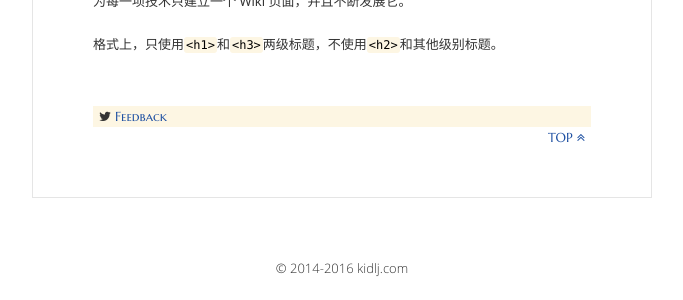
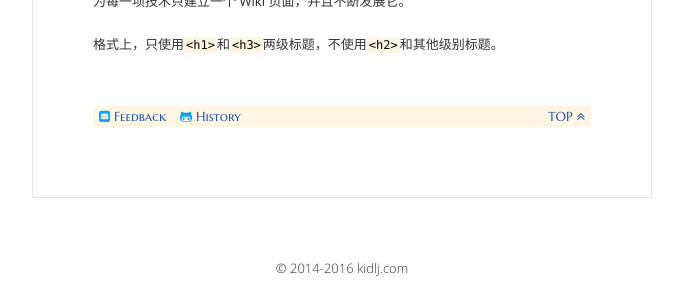
Before and after one commit to kidlj/awei, a Jekyll site: the page built from _wikies/about.mkd, in a window 1280 px wide. Shown: the part 600-900 px from the top of the page, without its empty margins (298-981 px from the left). Built offline with Jekyll 4.4.1, drawn with Linux system fonts in a browser that asks for light colours.

Commit message:
mail feedback added

```diff
--- a/_includes/function-lite.html
+++ b/_includes/function-lite.html
@@ -1,7 +1,11 @@
 <div class="function">
-		<div class="tweet">
-			<i class="fa fa-twitter"></i> <a href="https://twitter.com/intent/tweet?screen_name=kdlijian&amp;url={{ site.url }}{{ page.url }} " target="blank">Feedback</a>
+		<div class="feedback">
+			<i class="fa fa-envelope-square"></i> <a href="mailto:kdlijian@live.com">Feedback</a>
 		</div>
+
+    <div class="history">
+      <i class="fa fa-github-alt"></i> <a href="{{ site.commits }}{{ page.path }}" target="blank">History</a>
+    </div>
 
 		<div class="top">
 			<a href="#top">TOP <i class="fa fa-angle-double-up"></i></a>
```
